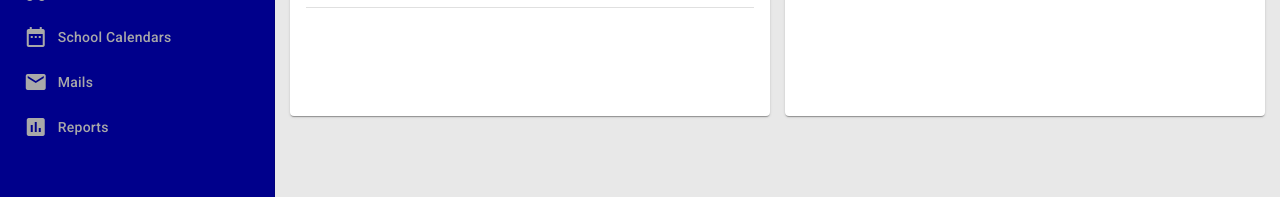
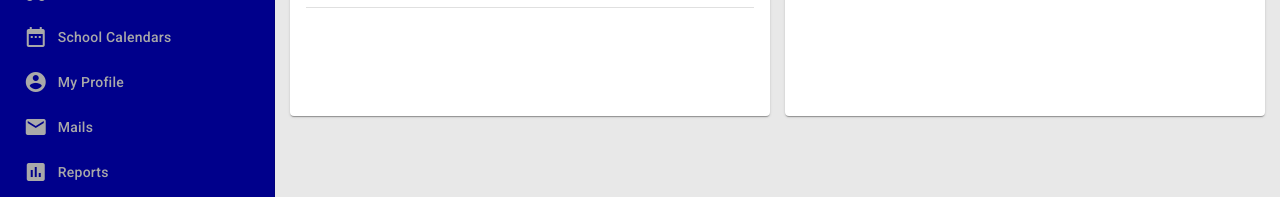
Before and after one commit to codingPentagon/ZoneEd, an Angular app in the folder frontend/: page /zonal/1 in a window 1280 px wide. Shown: the part 315-512 px from the top of the page. Built offline with nearby package versions, Linux system fonts and the light colour scheme.

Commit message:
changed my profile icon

```diff
--- a/frontend/src/app/base/dash-admin/dash-admin.component.ts
+++ b/frontend/src/app/base/dash-admin/dash-admin.component.ts
@@ -18,10 +18,10 @@ export class DashAdminComponent {
     {parentLink:{value:'Schools',icon:'school',path:'schools'},
       childLinks:null
     },
-    {parentLink:{value:'User Management',icon:'people',path:'user_management'},
+    {parentLink:{value:'User Management',icon:'manage_accounts',path:'user_management'},
       childLinks:null
     },
-    {parentLink:{value:'My Profile',icon:'person',path:'my_profile'},
+    {parentLink:{value:'My Profile',icon:'account_circle',path:'my_profile'},
       childLinks:null
     },
     {parentLink:{value:'Mails',icon:'mail',path:'mails'},
--- a/frontend/src/app/base/dash-parent/dash-parent.component.ts
+++ b/frontend/src/app/base/dash-parent/dash-parent.component.ts
@@ -15,7 +15,7 @@ export class DashParentComponent {
     {parentLink:{value:'My Children',icon:'escalator_warning',path:'my_children'},
       childLinks:null
     },
-    {parentLink:{value:'My Profile',icon:'person',path:'my_profile'},
+    {parentLink:{value:'My Profile',icon:'account_circle',path:'my_profile'},
       childLinks:null
     },
     {parentLink:{value:'Mails',icon:'mail',path:'mails'},
--- a/frontend/src/app/base/dash-stu/dash-stu.component.ts
+++ b/frontend/src/app/base/dash-stu/dash-stu.component.ts
@@ -22,6 +22,9 @@ export class DashStuComponent {
     {parentLink:{value:'Assessments',icon:'assignment',path:'assessments'},
       childLinks:null
     },
+    {parentLink:{value:'My Profile',icon:'account_circle',path:'my_profile'},
+      childLinks:null
+    },
     {parentLink:{value:'Mails',icon:'mail',path:'mails'},
       childLinks:null
     },
--- a/frontend/src/app/base/dash-zonal/dash-zonal.component.ts
+++ b/frontend/src/app/base/dash-zonal/dash-zonal.component.ts
@@ -22,6 +22,9 @@ export class DashZonalComponent {
     {parentLink:{value:'School Calendars',icon:'date_range',path:'school_calendars'},
       childLinks:null
     },
+    {parentLink:{value:'My Profile',icon:'account_circle',path:'my_profile'},
+      childLinks:null
+    },
     {parentLink:{value:'Mails',icon:'mail',path:'mails'},
       childLinks:null
     },
```
